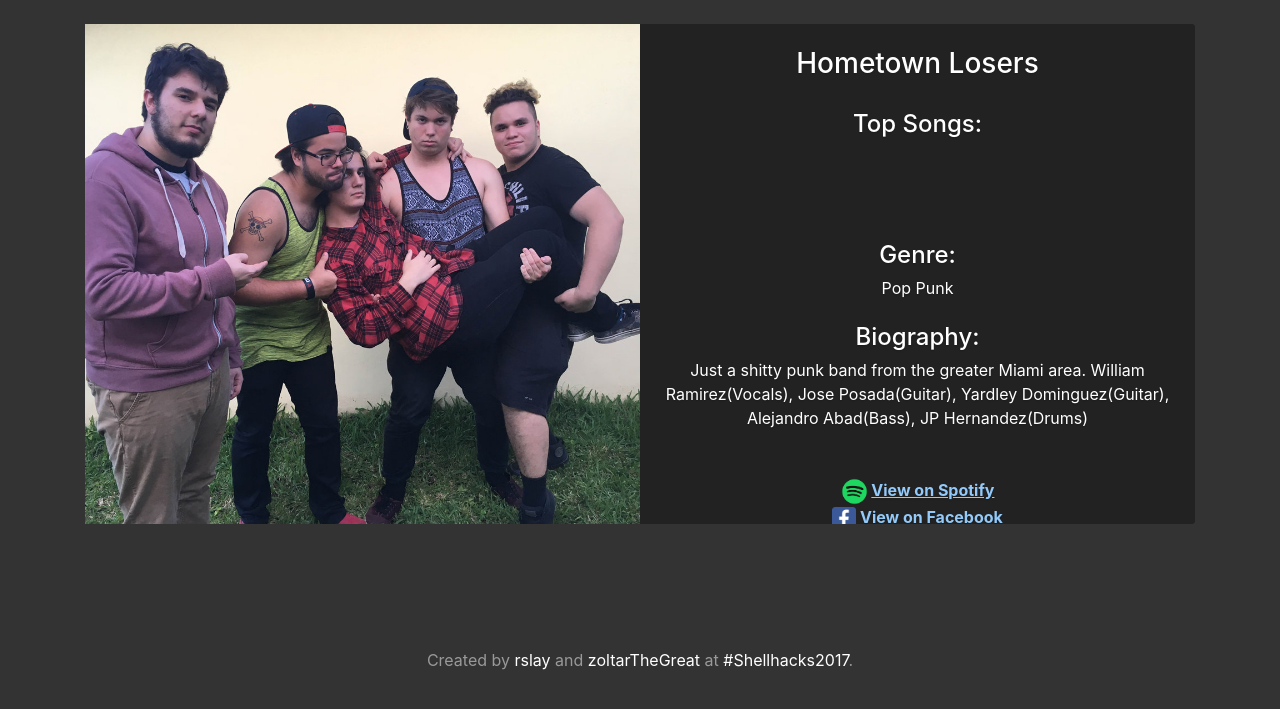
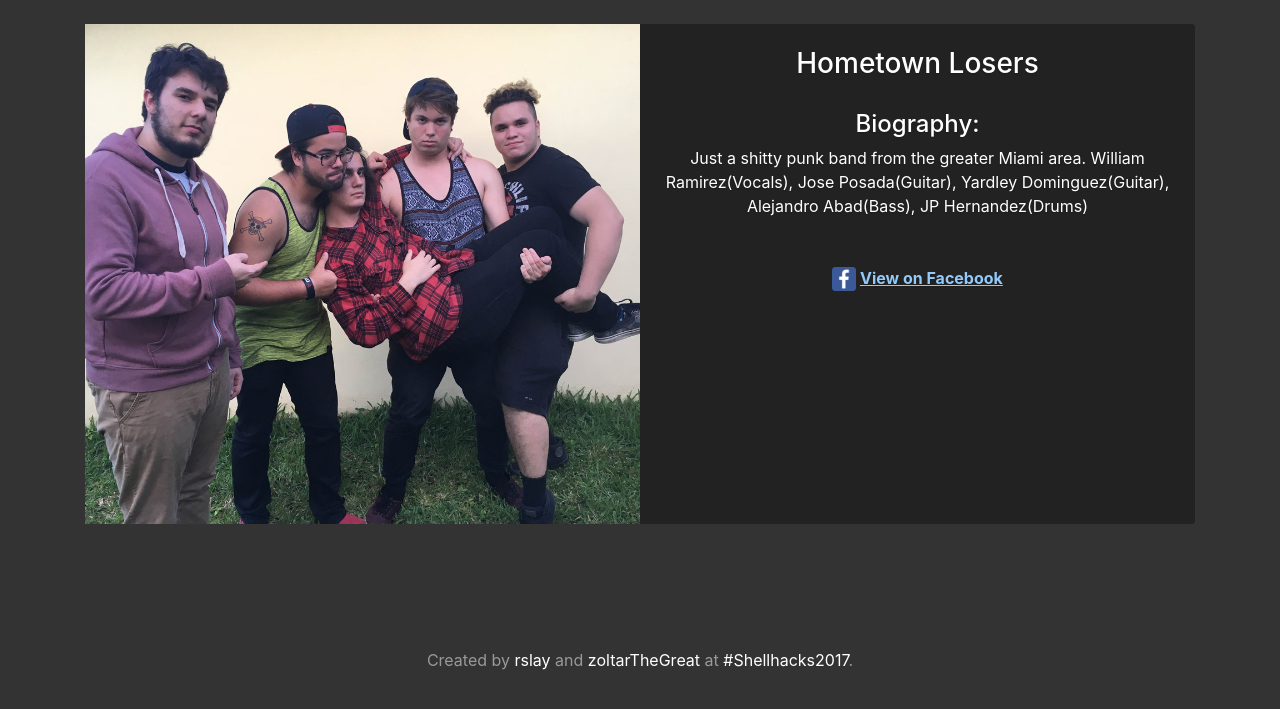
Before and after one commit to zoltarTheGreat/UndergroundMiami, a PHP site: page /artists/view/index.php?id=1 in a window 1280 px wide. Shown: the part 66-775 px from the top of the page. Run offline with PHP 8.4, Linux system fonts and the light colour scheme; data comes from the database, SQL or seed files in the repository; data that the repository does not hold is empty; some libraries are stand-ins or nearby versions.

Commit message:
Artist Info bug fix

```diff
--- a/artists/view/index.php
+++ b/artists/view/index.php
@@ -16,7 +16,7 @@
 			echo '<div class="ollie-outy float-right col-12 col-lg-6 card" style="background-image:url(' . Spotify::getTopArt($value["spotify_id"]) . ')"><br>';
 			echo '<div><span>';
 			echo '<center><h3>' . $value["name"] . "</h3> </center><br>";
-			if (!isset($value["spotify_id"]) || trim($value["spotify_id"]) == "" || $value["spotify_id"] == -1 || $value["spotify_id"] == 0) {
+			if (!isset($value["spotify_id"]) || trim($value["spotify_id"])) {
 				echo '<h4>Biography: </h4>' . $value["bio"] . "<br><br>";
 			}else {
 				echo '<h4>Top Songs: </h4>' . Spotify::topTracks($value["spotify_id"], 3);
```
